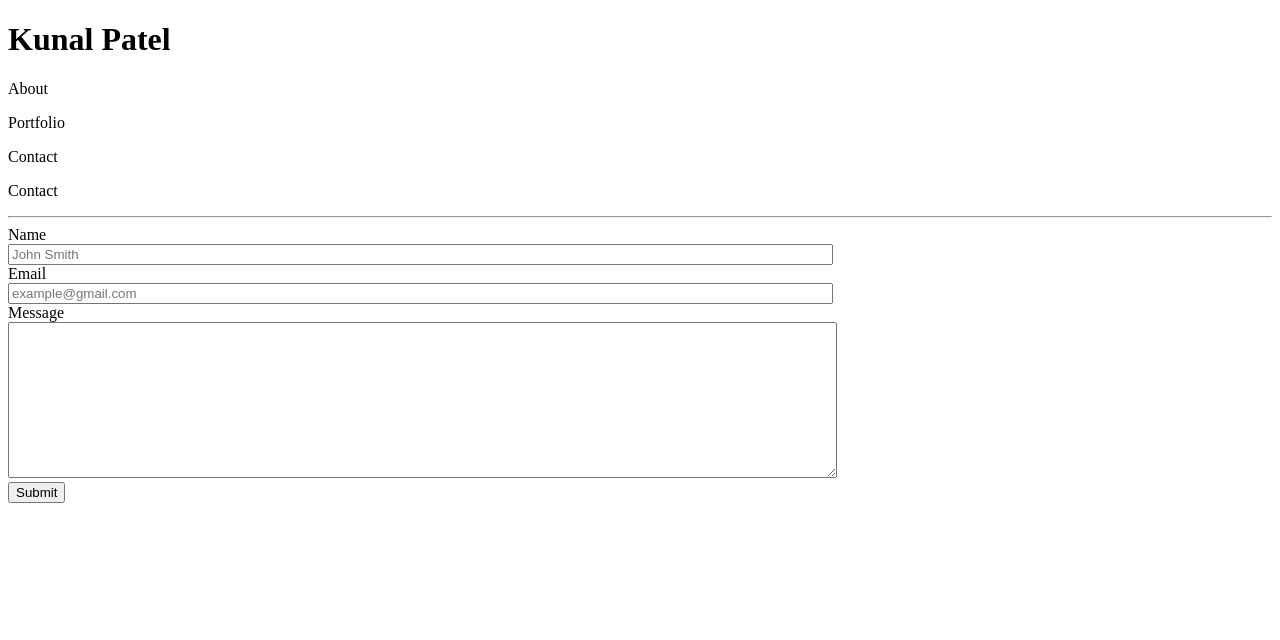
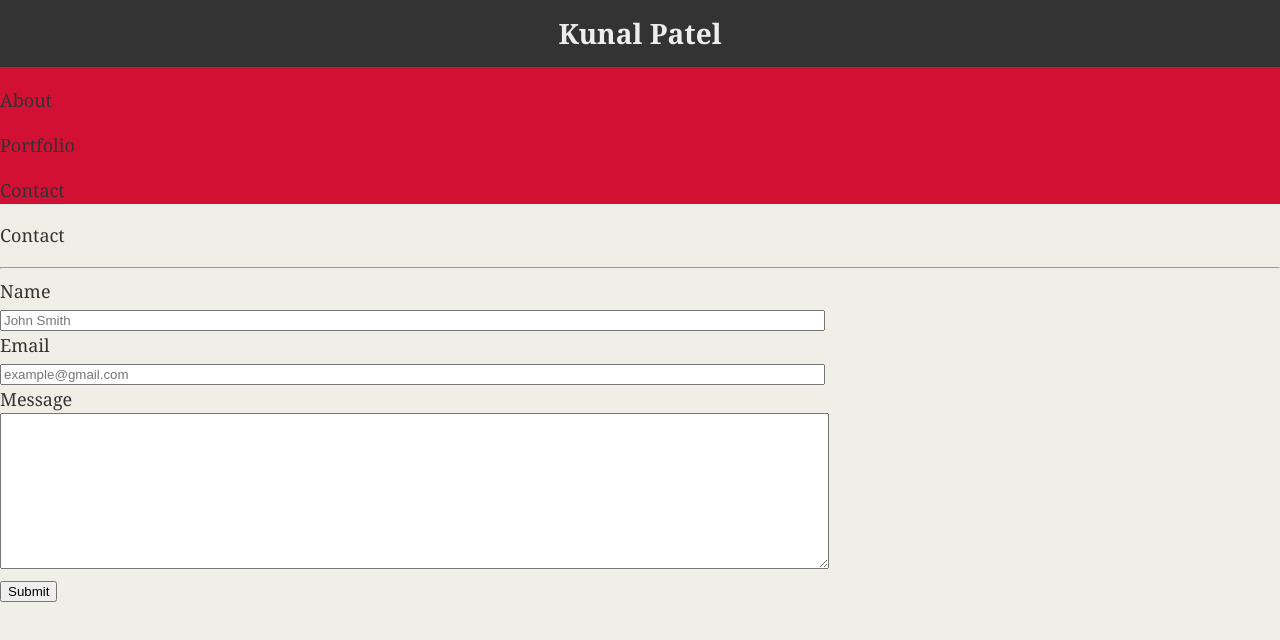
Before and after one commit to patelkr07/Portfolio, a plain HTML site: page contact.html in a window 1280 px wide. Drawn offline with Linux system fonts and the light colour scheme.

Commit message:
Added style sheet

```diff
--- a/assets/css/style.css
+++ b/assets/css/style.css
@@ -0,0 +1,37 @@
+body {
+    /* Box-model */
+    padding: 0;
+
+    /* Positioning */
+    margin: 0;
+    font-family: Georgia, "Times New Roman", Times, serif;
+
+    /* Typography */
+    font-size: 18px;
+    line-height: 150%;
+    color: #333;
+
+    /* Visual */
+    background: #efeee7;
+}
+
+header {
+    background: #d21034;
+}
+
+h1 {
+    /* Box-model */
+    padding: 20px 0;
+
+    /* Positioning */
+    margin: 0;
+    margin-bottom: 20px;
+    font-size: 28px;
+
+    /* Typography */
+    color: #eee;
+    text-align: center;
+
+    /* Visual */
+    background: #333;
+}
--- a/contact.html
+++ b/contact.html
@@ -7,6 +7,7 @@
         <title>
             Contact
         </title>
+        <link rel="stylesheet" type="text/css" href="assets/css/style.css">
     </head>
 
     <body>
```
Also changed, not shown: index.html (+1 -0 lines), portfolio.html (+1 -0 lines).
